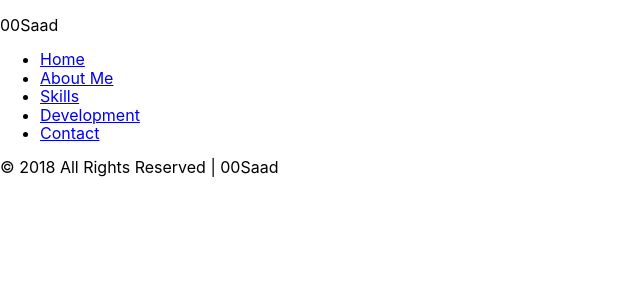
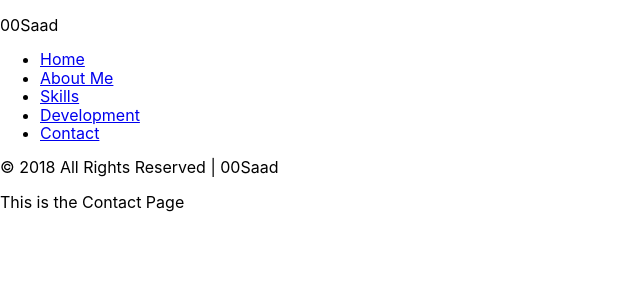
Before and after one commit to 00SaadChaudhry/react-portfolio, a React (Create React App) app: page /contact in a window 1280 px wide. Shown: the top 300 px of the page, without its empty margins (0-640 px from the left). Built offline with nearby package versions, Linux system fonts and the light colour scheme.

Commit message:
Created basic files and tested with react-router-dom

```diff
--- a/src/App.js
+++ b/src/App.js
@@ -5,7 +5,40 @@ import './scss/App.scss';
 
 import Head from './components/Head';
 import Foot from './components/Foot';
+
 import Home from './components/Home';
+import AboutMe from './components/AboutMe';
+import Development from './components/Development';
+import Skills from './components/Skills';
+import Contact from './components/Contact';
+
+export const links = [
+  {
+    path: '/',
+    component: Home,
+    name: 'Home'
+  },
+  {
+    path: '/aboutme',
+    component: AboutMe,
+    name: 'About Me'
+  },
+  {
+    path: '/skills',
+    component: Skills,
+    name: 'Skills'
+  },
+  {
+    path: '/development',
+    component: Development,
+    name: 'Development'
+  },
+  {
+    path: '/contact',
+    component: Contact,
+    name: 'Contact'
+  }
+];
 
 class App extends Component {
   render() {
@@ -14,7 +47,14 @@ class App extends Component {
         <div className="App">
           <Head />
           <Foot />
-          <Route exact path='/home' component={Home}/>
+          {
+            links.map(item =>{
+              return(
+                <Route exact path={item.path} component={item.component}
+                key={item.name} />
+              )
+            })
+          }
         </div>
       </BrowserRouter>
     );
--- /dev/null
+++ b/src/components/AboutMe.js
@@ -0,0 +1,9 @@
+import React from 'react';
+
+function AboutMe() {
+  return (
+   <div className="AboutMe">This is the About Me Page</div>
+  )
+}
+
+export default AboutMe;
--- /dev/null
+++ b/src/components/Contact.js
@@ -0,0 +1,9 @@
+import React from 'react';
+
+function Contact() {
+  return (
+   <div className="Contact">This is the Contact Page</div>
+  )
+}
+
+export default Contact;
--- /dev/null
+++ b/src/components/Development.js
@@ -0,0 +1,9 @@
+import React from 'react';
+
+function Development() {
+  return (
+   <div className="Development">This is the Development Page</div>
+  )
+}
+
+export default Development;
--- a/src/components/Nav.js
+++ b/src/components/Nav.js
@@ -1,27 +1,6 @@
 import React from 'react';
 
-const links = [
-  {
-    path: '/',
-    name: 'Home'
-  },
-  {
-    path: '/aboutme',
-    name: 'About Me'
-  },
-  {
-    path: '/skills',
-    name: 'Skills'
-  },
-  {
-    path: '/development',
-    name: 'Development'
-  },
-  {
-    path: '/contact',
-    name: 'Contact'
-  }
-];
+import {links} from '../App';
 
 
 function Nav() {
--- /dev/null
+++ b/src/components/Skills.js
@@ -0,0 +1,9 @@
+import React from 'react';
+
+function Skills() {
+  return (
+   <div className="Skills">My skill</div>
+  )
+}
+
+export default Skills;
```
